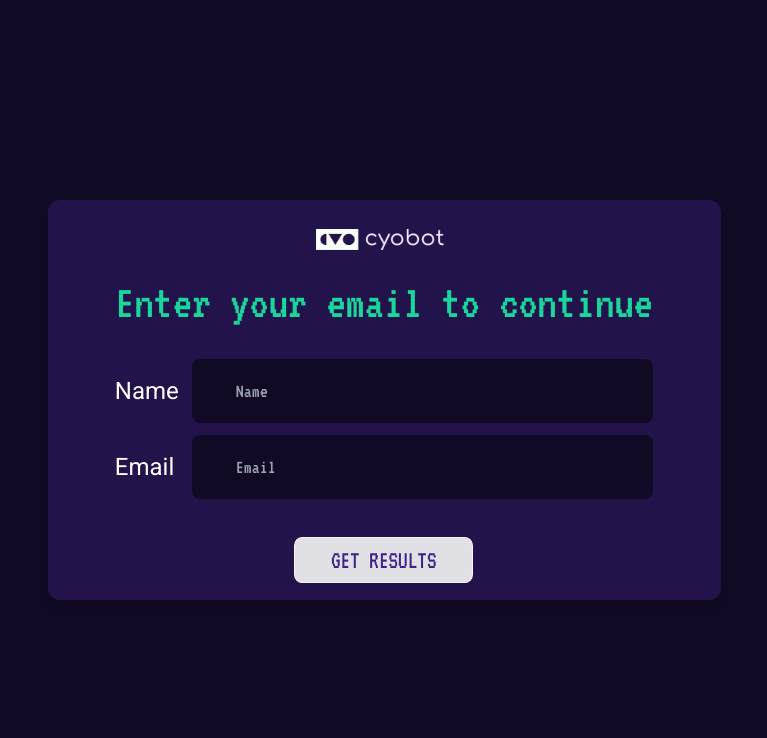
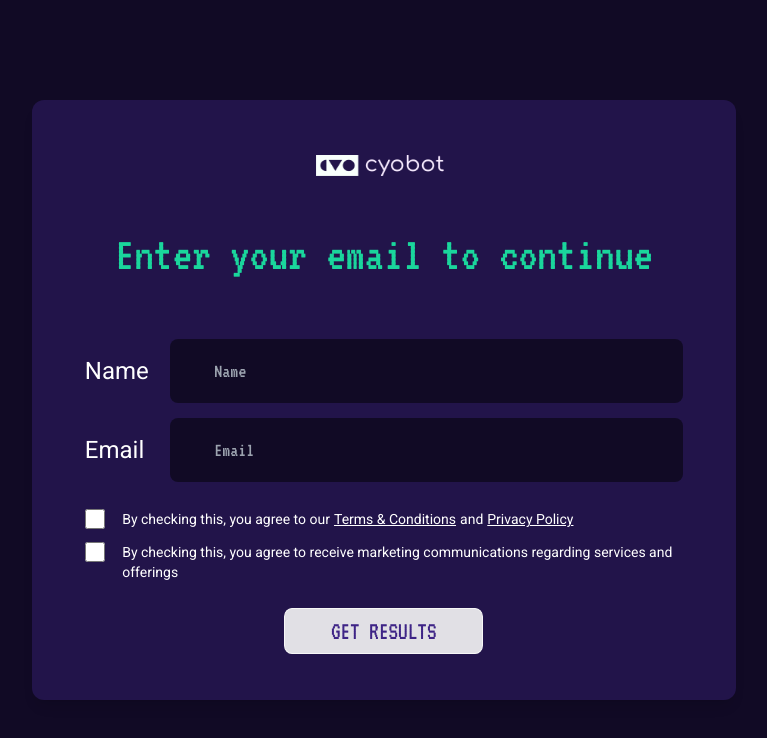
Before and after one commit to devcyobot/quiz-robotics-quest, a Next.js app: page /email-invitation in a window 1280 px wide. Shown: the top 738 px of the page, without its empty margins (256-1023 px from the left). Built offline with nearby package versions, Linux system fonts and the light colour scheme.

Commit message:
update Back button, email-invitation checkbox

```diff
--- a/src/app/(app)/check-email/page.tsx
+++ b/src/app/(app)/check-email/page.tsx
@@ -21,6 +21,8 @@ const CheckEmailPage: FC = () => {
             We have robots!{" "}
             <span className="underline underline-offset-4">
               <Link
+                passHref={true}
+                target="_blank"
                 href="https://cyobot.com/"
                 className="hover:animate-pulse hover:text-brand-green"
               >
--- a/src/app/(app)/page.tsx
+++ b/src/app/(app)/page.tsx
@@ -5,7 +5,7 @@ import Button from "../../packages/client/component/form/form-button/FormButton"
 const WelcomePage: FC = () => {
   return (
     <main className="fixed inset-0 z-50 flex items-center justify-center bg-black bg-opacity-50">
-      <section className="container bg-brand-purple-dark rounded-xl shadow-lg p-4 w-4/5 md:w-2/3 lg:w-1/2 xl:w-1/3 xl:min-w-[673px] max-h-400:h-[90%] h-[40%] sm:h-1/3 md:h-[55%] lg:h-1/2 max-h-[30rem] overflow-autoflex flex-col justify-between transform transition-all duration-300">
+      <section className="container bg-brand-purple-dark rounded-xl shadow-lg p-4 w-4/5 md:w-2/3 lg:w-1/2 xl:w-1/3 xl:min-w-[673px] max-h-400:h-[90%] h-2/3 sm:h-1/3 md:h-[55%] lg:h-1/2 max-h-[30rem] overflow-autoflex flex-col justify-between transform transition-all duration-300">
         <div className="h-full flex flex-col justify-evenly">
           <div className="mx-auto">
             <p className="sr-only">CYOBot Company</p>
@@ -18,6 +18,9 @@ const WelcomePage: FC = () => {
             Which career paths in engineering suits you the most?
             <br /> Start your adventure with Robotics Quest to find out.
           </p>
+          <p className="italic font-light text-white font-robotoRegular text-base sm:text-lg md:text-xl xl:text-2xl text-center">
+            There are 10 questions in total.
+          </p>
           <div className="w-1/2 sm:w-1/3 mx-auto mt-3">
             <Button type="button" label="START QUIZ" link="/quiz" />
           </div>
--- a/src/app/(app)/quiz/page.tsx
+++ b/src/app/(app)/quiz/page.tsx
@@ -8,7 +8,7 @@ import QuizPagination from "../../../packages/client/component/QuizPagination";
 import { QuizData } from "../../../packages/client/data/QuizData";
 
 const Quiz: FC = () => {
-  const { answers, handleNext, totalPages } = useQuiz();
+  const { answers, totalPages } = useQuiz();
   const recordLength = Object.keys(answers).length;
 
   //   Submit the quiz after user has answered all questions
@@ -32,7 +32,7 @@ const Quiz: FC = () => {
             TIME
           </span>
         </h1>
-        <div className="transform transition-all duration-300 container bg-black bg-opacity-50 h-[34rem] sm:h-[35rem] rounded-xl w-4/5 xl:w-[65rem] 2xl:w-[70rem] justify-self-center">
+        <div className="transform transition-all duration-300 container bg-black bg-opacity-50 h-[34rem] sm:h-[37rem] rounded-xl w-4/5 xl:w-[65rem] 2xl:w-[70rem] justify-self-center">
           <QuizPagination questions={QuizData} />
         </div>
       </div>
--- a/src/packages/client/component/Popup.tsx
+++ b/src/packages/client/component/Popup.tsx
@@ -19,6 +19,8 @@ const Popup: FC<PopupProps> = ({
   link2,
 }) => {
   const [isVisible, setIsVisible] = useState(false);
+  let showButton = false;
+  if (message === "You haven't answered the questions.") showButton = true;
 
   useEffect(() => {
     // Trigger the visibility state after the component has mounted
@@ -52,10 +54,10 @@ const Popup: FC<PopupProps> = ({
           </button>
         </div>
         <div className="h-full flex flex-col justify-evenly">
-          <h2 className="text-base sm:text-lg lg:text-xl xl:text-2xl text-brand-red-dark font-robotoRegular text-center">
+          <h2 className="text-base sm:text-lg lg:text-xl xl:text-2xl text-white font-robotoRegular text-center">
             {message}
           </h2>
-          {label1 && (
+          {showButton && label1 && (
             <div className="w-2/3 flex flex-col self-center gap-y-2 lg:gap-y-0">
               <Button type="button" label={label1} link={link1} />
               {label2 && <Button type="button" label={label2} link={link2} />}
--- a/src/packages/client/component/Question.tsx
+++ b/src/packages/client/component/Question.tsx
@@ -34,7 +34,7 @@ const Question: FC<QuestionProps> = ({ description, options, index }) => {
       }
       // xl
       else if (window.matchMedia("(min-width: 1280px)").matches) {
-        setDimensions({ width: 95, height: 20 });
+        setDimensions({ width: 90, height: 20 });
       }
       // lg
       else if (window.matchMedia("(min-width: 1024px)").matches) {
--- a/src/packages/client/component/form/EmailInvitation.tsx
+++ b/src/packages/client/component/form/EmailInvitation.tsx
@@ -9,15 +9,19 @@ import { useQuiz } from "../../context/QuizContext";
 import { SubmitResult, SubmitQuiz } from "../../context/types";
 import { useFormState } from "react-dom";
 import Popup from "../Popup";
+import Link from "next/link";
 
 export const formSubmit = async (
   previousState: SubmitResult | null,
   formData: FormData,
   submit: SubmitQuiz
 ) => {
+  let marketingCheck = formData.get("marketing");
+
   const formObject = {
     email: (formData.get("email") as string) || "",
     displayName: (formData.get("displayName") as string) || "",
+    isMarketingConsent: (formData.get("marketing") as string) || "false",
   };
 
   const res = await submit(formObject);
@@ -26,6 +30,8 @@ export const formSubmit = async (
 };
 
 const EmailInvitaion: FC = () => {
+  // const [termsChecked, setTermsChecked] = useState(false);
+  const [marketingChecked, setMarketingChecked] = useState(false);
   const [loading, setLoading] = useState(false);
   const [message, setMessage] = useState<string | null>(null);
   const [showPopup, setShowPopup] = useState(false);
@@ -39,7 +45,11 @@ const EmailInvitaion: FC = () => {
   const handleSubmit = (event: React.FormEvent<HTMLFormElement>) => {
     event.preventDefault(); // Prevent the default form submission
     const formData = new FormData(event.currentTarget);
-
+    if (Object.keys(answers).length !== 10) {
+      setMessage("You haven't answered the questions.");
+      setShowPopup(true);
+      return;
+    }
     console.log(formData.keys);
     setLoading(true);
     formAction(formData);
@@ -67,7 +77,7 @@ const EmailInvitaion: FC = () => {
 
   return (
     <main className="fixed inset-0 z-50 flex flex-col items-center justify-center bg-black bg-opacity-50">
-      <section className="container bg-brand-purple-dark rounded-xl shadow-lg w-auto sm:w-2/3 lg:w-1/2 xl:w-1/3 xl:min-w-[673px] max-h-400:h-[75%] h-1/2 md:h-4/5 lg:h-[55%] max-h-[25rem] overflow-autoflex flex-col justify-between transform transition-all duration-300">
+      <section className="container bg-brand-purple-dark rounded-xl shadow-lg w-auto sm:w-[80%] md:w-[75%] lg:w-[60%] xl:w-[55%] xl:min-w-[673px] max-h-400:h-[98%] min-h-[30rem] h-1/2 md:h-[65%] lg:h-[70%] xl:h-[75%] max-h-[45rem] overflow-autoflex flex-col justify-between transform transition-all duration-300">
         <div className="h-full flex flex-col justify-evenly">
           <div className="mx-auto h-10">
             <p className="sr-only">CYOBot Company</p>
@@ -76,20 +86,85 @@ const EmailInvitaion: FC = () => {
           <h1 className="text-center text-brand-green text-3xl sm:text-[2rem] md:text-4xl lg:text-[2.5rem] xl:text-5xl font-vt323 mx-5 sm:mx-0">
             Enter your email to continue
           </h1>
-          <form className="mx-auto w-4/5" onSubmit={handleSubmit}>
-            <label className="text-base sm:text-lg md:text-xl xl:text-2xl text-white font-robotoRegular mt-3 grid grid-cols-[1fr_4fr] sm:grid-cols-[1fr_6fr] items-center">
+          <form
+            className="flex flex-col justify-evenly mx-auto w-[90%] sm:w-[85%] h-[55%]"
+            onSubmit={handleSubmit}
+          >
+            <label
+              htmlFor="displayName"
+              className="text-base sm:text-lg md:text-xl xl:text-2xl text-white font-robotoRegular mt-3 grid grid-cols-[1fr_4fr] sm:grid-cols-[1fr_6fr] items-center"
+            >
               Name
               <FormInput
                 typeInput="text"
                 name="displayName"
                 placeHolder="Name"
+                id="displayName"
               />
             </label>
             <label className="text-base sm:text-lg md:text-xl xl:text-2xl text-white font-robotoRegular mt-3 grid grid-cols-[1fr_4fr] sm:grid-cols-[1fr_6fr] items-center">
               Email
-              <FormInput typeInput="email" name="email" placeHolder="Email" />
+              <FormInput
+                typeInput="email"
+                name="email"
+                placeHolder="Email"
+                id="email"
+              />
             </label>
-            <div className="w-1/2 sm:w-1/3 mx-auto mt-8 sm:mt-10">
+            <div className="font-robotoRegular flex flex-col justify-evenly gap-y-2 h-1/4 w-full my-5">
+              <label
+                htmlFor="terms"
+                className="grid grid-cols-[1fr_15fr] gap-x-3 sm:gap-x-0 text-xs md:text-sm text-white w-full"
+              >
+                <input
+                  type="checkbox"
+                  id="terms"
+                  value="terms"
+                  name="terms"
+                  // checked={termsChecked}
+                  // onChange={(e) => setTermsChecked(e.target.checked)}
+                  className="h-5 w-5"
+                  required
+                />
+                <p>
+                  By checking this, you agree to our
+                  <Link
+                    passHref={true}
+                    target="_blank"
+                    href="https://www.roboticsquest.com/cyobot-terms-and-conditions.pdf"
+                    className="underline mx-1"
+                  >
+                    Terms & Conditions
+                  </Link>
+                  and
+                  <Link
+                    passHref={true}
+                    target="_blank"
+                    href="https://www.roboticsquest.com/cyobot-privacy-policy.pdf"
+                    className="underline mx-1"
+                  >
+                    Privacy Policy
+                  </Link>
+                </p>
+              </label>
+              <label
+                htmlFor="marketing"
+                className="grid grid-cols-[1fr_15fr] text-xs md:text-sm text-white w-full"
+              >
+                <input
+                  type="checkbox"
+                  id="marketing"
+                  value="true"
+                  name="marketing"
+                  checked={marketingChecked}
+                  onChange={(e) => setMarketingChecked(e.target.checked)}
+                  className="mr-2 h-5 w-5"
+                />
+                By checking this, you agree to receive marketing communications
+                regarding services and offerings
+              </label>
+            </div>
+            <div className="w-1/2 sm:w-1/3 mx-auto">
               <SubmitButton
                 type="submit"
                 label="GET RESULTS"
@@ -98,7 +173,12 @@ const EmailInvitaion: FC = () => {
             </div>
           </form>
           {showPopup && (
-            <Popup message={`${message}`} onClose={() => setShowPopup(false)} />
+            <Popup
+              message={`${message}`}
+              label1={"START QUIZ"}
+              link1="/quiz"
+              onClose={() => setShowPopup(false)}
+            />
           )}
         </div>
       </section>
--- a/src/packages/client/component/form/form-button/FormButton.tsx
+++ b/src/packages/client/component/form/form-button/FormButton.tsx
@@ -30,7 +30,7 @@ const FormButton: FC<FormButtonProps> = ({ label, type, disabled, link }) => {
           ${
             isClicked ? "bg-brand-green" : "bg-brand-white"
           } bg-opacity-90 border border-brand-white
-          rounded-md lg:rounded-lg py-0 md:py-1 px-2 md:px-3 lg:px-4 mt-1 md:mt-3 lg:mt-5`}
+          rounded-md lg:rounded-lg py-0 md:py-1 px-2 md:px-3 lg:px-4`}
         >
           {label}
         </button>
--- a/src/packages/client/component/form/input/FormInput.tsx
+++ b/src/packages/client/component/form/input/FormInput.tsx
@@ -5,6 +5,7 @@ export type FormInputProps = {
   typeInput: string;
   placeHolder: string;
   name: string;
+  id: string;
   onChange?: (event: React.ChangeEvent<HTMLInputElement>) => void;
 };
 
@@ -18,6 +19,7 @@ const FormInput: FC<FormInputProps> = (props: FormInputProps) => {
   return (
     <div className="relative w-full">
       <input
+        id={props.id}
         type={showPassword ? "text" : props.typeInput}
         name={props.name}
         placeholder={props.placeHolder}
--- a/src/packages/client/context/types.ts
+++ b/src/packages/client/context/types.ts
@@ -2,6 +2,7 @@ import { ReactNode } from "react";
 export type SubmitQuiz = (args: {
   email: string;
   displayName: string;
+  isMarketingConsent: string;
 }) => Promise<SubmitResult>;
 
 // Define the types for the context type and the provider props
@@ -11,6 +12,7 @@ export type QuizContextType = {
   totalPages: number;
   setAnswer: (questionIndex: number, answer: string) => void;
   handleNext: () => void;
+  handlePrevious: () => void;
   submitQuiz: SubmitQuiz;
 };
 
@@ -22,6 +24,7 @@ export type QuizProviderProps = {
 export type SubmitRequest = {
   email: string;
   displayName: string;
+  isMarketingConsent: string;
   formResponse?: {
     answers: Record<string, string[]>;
   };
--- a/src/packages/client/styles/fonts.tsx
+++ b/src/packages/client/styles/fonts.tsx
@@ -1,7 +1,7 @@
 import { Roboto, Roboto_Condensed, VT323 } from "next/font/google";
 
 export const roboto = Roboto({
-  weight: ["400"],
+  weight: ["100", "300", "400", "500", "700"],
   style: ["normal"],
   subsets: ["latin"],
   display: "swap",
```
Also changed, not shown: src/packages/client/component/QuizPagination.tsx (+13 -5 lines), src/packages/client/context/QuizContext.tsx (+8 -0 lines).
